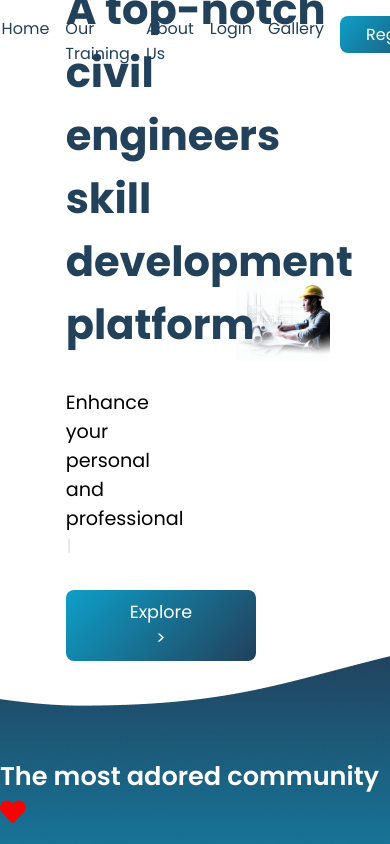
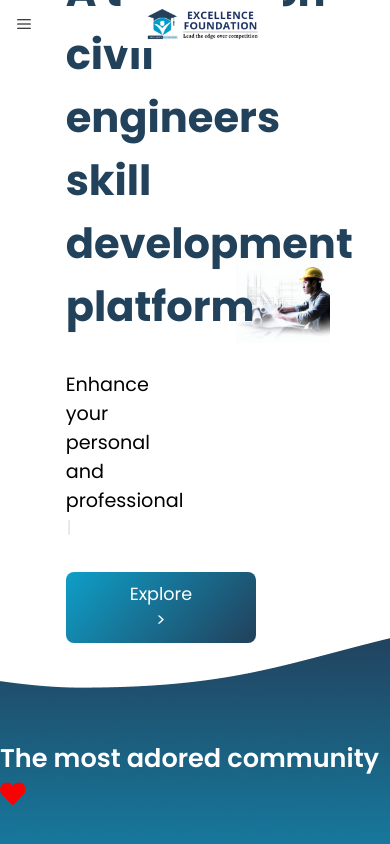
Before and after one commit to wyash12/ef-frontend, a Next.js app: page / in a window 390 px wide. Shown: the top 844 px of the page. Built offline with nearby package versions, Linux system fonts and the light colour scheme; some icons are missing.

Commit message:
responsive navbar for mobile view

```diff
--- a/components/common/Navbar.module.scss
+++ b/components/common/Navbar.module.scss
@@ -11,7 +11,6 @@
   font-size: 1.1rem;
   font-weight: 400;
   z-index: 1000;
-
 
   .logo {
     width: 14rem;
@@ -42,7 +41,7 @@
         position: absolute;
         gap: 0.5rem;
         border-radius: 10px;
-                background: #FFF;
+        background: #fff;
         box-shadow: 2px 2px 4px 0px rgba(0, 0, 0, 0.25) inset;
         padding: 1rem;
         width: 10rem;
@@ -57,12 +56,46 @@
 
         li {
           padding-bottom: 0.5rem;
-                    border-bottom: 2px solid #0E9FC8;
+          border-bottom: 2px solid #0e9fc8;
           text-align: center;
         }
-
       }
     }
+  }
+}
+
+.subContainer2 {
+  display: none;
+  flex-direction: column;
+  position: relative;
+
+  .appBar {
+    display: flex;
+    height: 3rem;
+    align-items: center;
+    justify-content: space-between;
+    padding: 0 1rem;
+
+    img {
+      height: 100%;
+      width: auto;
+    }
+
+    .hamburgerIcon {
+      font-weight: 500;
+    }
+  }
+
+  .menu {
+    position: absolute;
+    top: 3rem;
+    color: white;
+    width: 240px;
+    border-radius: 0rem 1.25rem 1.25rem 0rem;
+    height: calc(100vh - 3rem);
+    background: linear-gradient(177deg, #22405b 0%, #0f9ec8 114.6%);
+    font-weight: 400;
+    overflow: scroll;
   }
 }
 
@@ -86,3 +119,13 @@
     }
   }
 }
+
+@media (max-width: 786px) {
+  .subContainer1 {
+    display: none;
+  }
+
+  .subContainer2 {
+    display: flex;
+  }
+}
--- a/components/common/Navbar.tsx
+++ b/components/common/Navbar.tsx
@@ -5,11 +5,82 @@ import Link from "next/link";
 import Button from "./Button";
 import { useRouter } from "next/router";
 import { useState } from "react";
+import { ConfigProvider, Menu, MenuProps } from "antd";
+import { RxHamburgerMenu } from "react-icons/rx";
+import { FaHome } from "react-icons/fa";
+import { PiCertificateFill, PiGooglePhotosLogoBold } from "react-icons/pi";
+import { BsFillCircleFill } from "react-icons/bs";
+import { AiFillInfoCircle, AiOutlineClose } from "react-icons/ai";
+import { BiSolidLogInCircle } from "react-icons/bi";
+
+type MenuItem = Required<MenuProps>["items"][number];
+
+function getItem(
+  label: React.ReactNode,
+  key: React.Key,
+  icon?: React.ReactNode,
+  children?: MenuItem[],
+  type?: "group"
+): MenuItem {
+  return {
+    key,
+    icon,
+    children,
+    label,
+    type,
+  } as MenuItem;
+}
+
+const iconsStyle = { fontSize: 20 };
+const dotIconStyle = { fontSize: 8 };
+
+const items: MenuProps["items"] = [
+  getItem("Home", "1", <FaHome style={iconsStyle} />),
+  getItem(
+    "Our Training",
+    "ourTraing",
+    <PiCertificateFill style={iconsStyle} />,
+    [
+      getItem("Skill Booster", "2", <BsFillCircleFill style={dotIconStyle} />),
+      getItem(
+        "Online estimation and costing",
+        "3",
+        <BsFillCircleFill style={dotIconStyle} />
+      ),
+      getItem("Archi - norm", "4", <BsFillCircleFill style={dotIconStyle} />),
+    ]
+  ),
+  getItem("About Us", "aboutUs", <AiFillInfoCircle style={iconsStyle} />, [
+    getItem(
+      "Excellence Foundation",
+      "5",
+      <BsFillCircleFill style={dotIconStyle} />
+    ),
+    getItem("Mentor", "6", <BsFillCircleFill style={dotIconStyle} />),
+  ]),
+  getItem("Gallery", "7", <PiGooglePhotosLogoBold style={iconsStyle} />),
+  getItem("Login", "8", <BiSolidLogInCircle style={iconsStyle} />),
+  getItem(
+    <button
+      style={{
+        borderRadius: "0.5rem",
+        border: "none",
+        padding: "0.3rem 1.5rem",
+        width: "100%",
+      }}
+      onClick={(): void => {}}
+    >
+      Register
+    </button>,
+    "9"
+  ),
+];
 
 export default function Navbar(): JSX.Element {
   const router = useRouter();
   const [flexClassOur, setFlexClassOur] = useState("none");
   const [flexClassAbout, setFlexClassAbout] = useState("none");
+  const [isHamburgerMenu, setIsHamburgerMenu] = useState<boolean>(false);
 
   function onClickRegisterHandler(): void {
     router.push("/home");
@@ -31,7 +102,13 @@ export default function Navbar(): JSX.Element {
     }
   }
 
+  function onClickHamburgerButtonHandler(): void {
+    setIsHamburgerMenu(!isHamburgerMenu);
+  }
+
   return (
+    <div className={classes.container}>
+      <div className={classes.subContainer1}>
         <nav className={classes.nav}>
           <div className={classes.logo}>
             <Image src={logo} alt="Excellence foundation logo" />
@@ -103,5 +180,46 @@ export default function Navbar(): JSX.Element {
             </li>
           </ul>
         </nav>
+      </div>
+      <div className={classes.subContainer2}>
+        <div className={classes.appBar}>
+          {isHamburgerMenu ? (
+            <AiOutlineClose
+              className={classes.hamburgerIcon}
+              onClick={onClickHamburgerButtonHandler}
+            />
+          ) : (
+            <RxHamburgerMenu
+              className={classes.hamburgerIcon}
+              onClick={onClickHamburgerButtonHandler}
+            />
+          )}
+          <Image src={logo} alt="Excellence foundation logo" />
+          <div></div>
+        </div>
+        <ConfigProvider
+          theme={{
+            components: {
+              Menu: {
+                darkSubMenuItemBg: "transperent",
+                darkItemSelectedBg: "transperent",
+                itemMarginInline: 0,
+              },
+            },
+          }}
+        >
+          <Menu
+            mode="inline"
+            items={items}
+            className={classes.menu}
+            theme="dark"
+            style={{
+              width: isHamburgerMenu ? 200 : 0,
+              // padding: "0rem"
+            }}
+          />
+        </ConfigProvider>
+      </div>
+    </div>
   );
 }
--- a/package.json
+++ b/package.json
@@ -13,6 +13,7 @@
     "@types/node": "20.4.1",
     "@types/react": "18.2.14",
     "@types/react-dom": "18.2.6",
+    "antd": "^5.10.0",
     "eslint": "8.44.0",
     "eslint-config-next": "13.4.9",
     "next": "13.4.9",
```
Also changed, not shown: 1 other file (tests, documents, lock files or other folders). Lines whose indentation alone changed are shown as unchanged.
